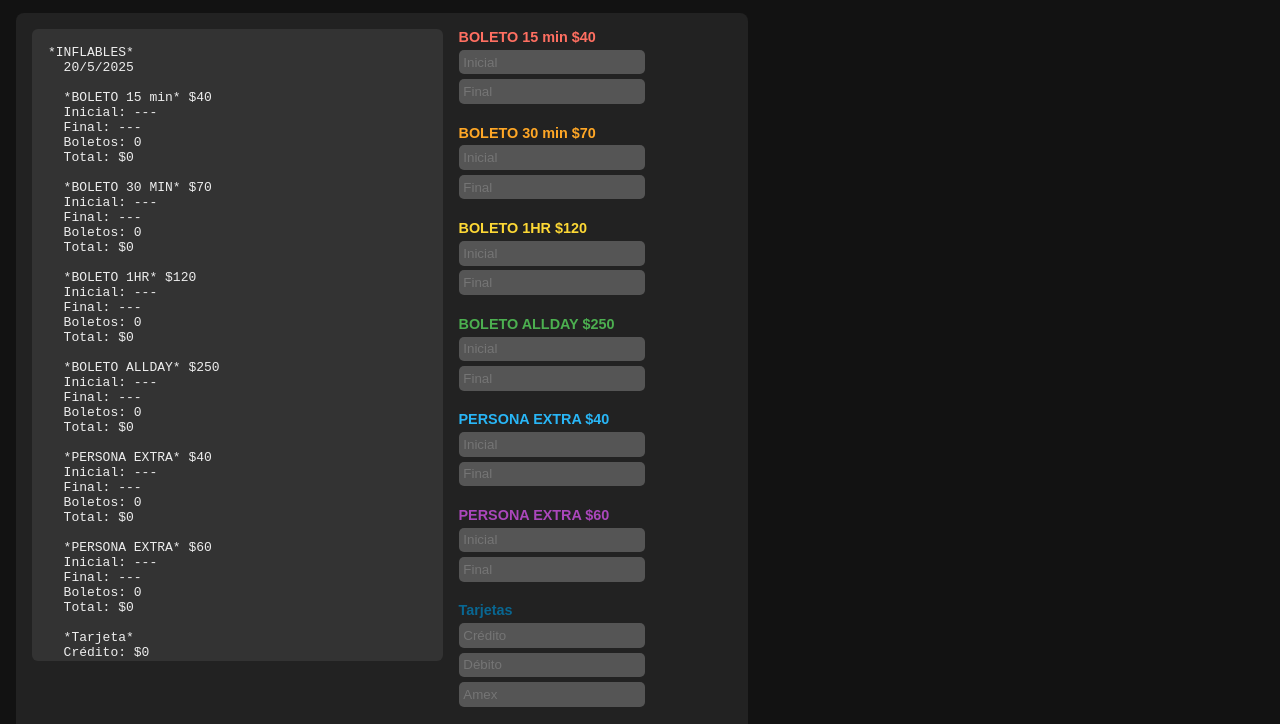
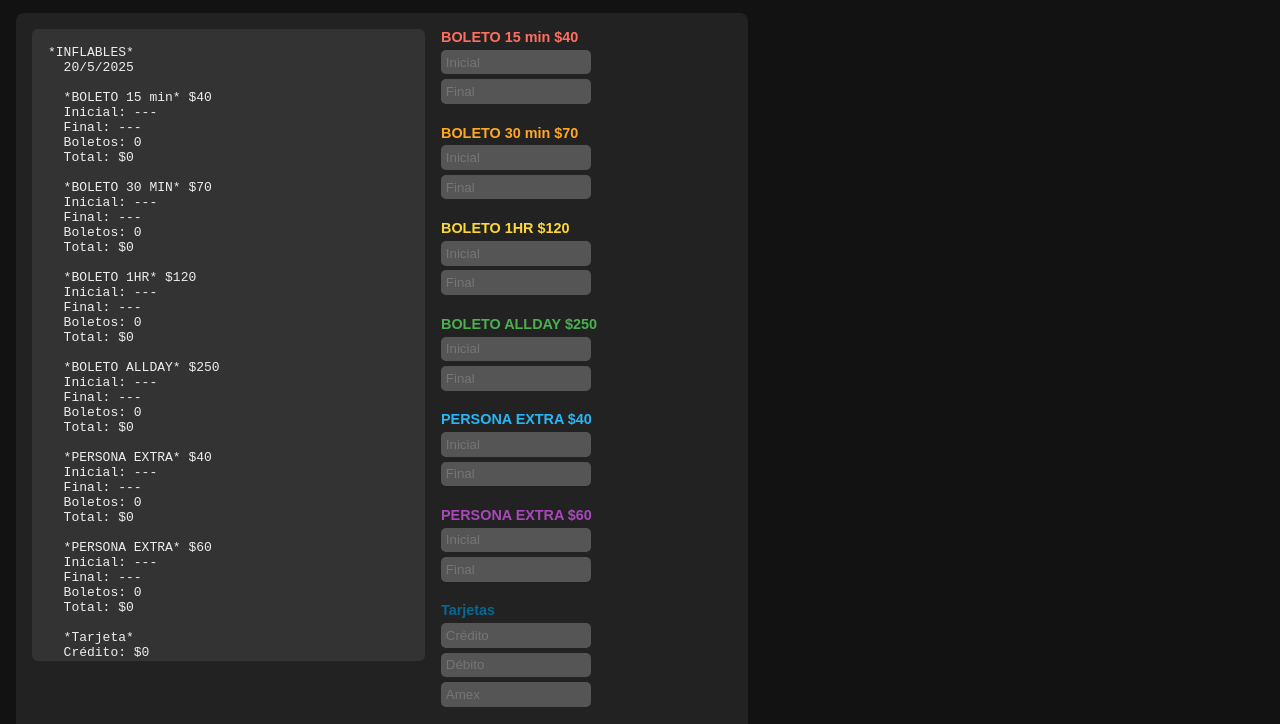
Before and after one commit to JonBuluc/cortePB, a plain HTML site: page index.html in a window 1280 px wide. Shown: the part 69-793 px from the top of the page. Drawn offline with Linux system fonts and the light colour scheme.

Commit message:
se modifico un poco la visualizacion

```diff
--- a/styles.css
+++ b/styles.css
@@ -75,7 +75,7 @@ main {
   white-space: pre-wrap;
   padding: 1rem;
   border-radius: 6px;
-  flex: 1 1 45%;
+  flex: 1 1 40%;
   overflow-y: auto;
   max-height: 600px;
 }
@@ -93,7 +93,6 @@ form {
   display: flex;
   flex-direction: column;
   margin-bottom: 0.5rem;
-  min-width: 120px;
 }
 
 .grupo-inputs label {
@@ -103,6 +102,7 @@ form {
 }
 
 .grupo-inputs input[type="number"] {
+  width: 75%;
   padding: 0.3rem;
   border-radius: 5px;
   border: none;
```
